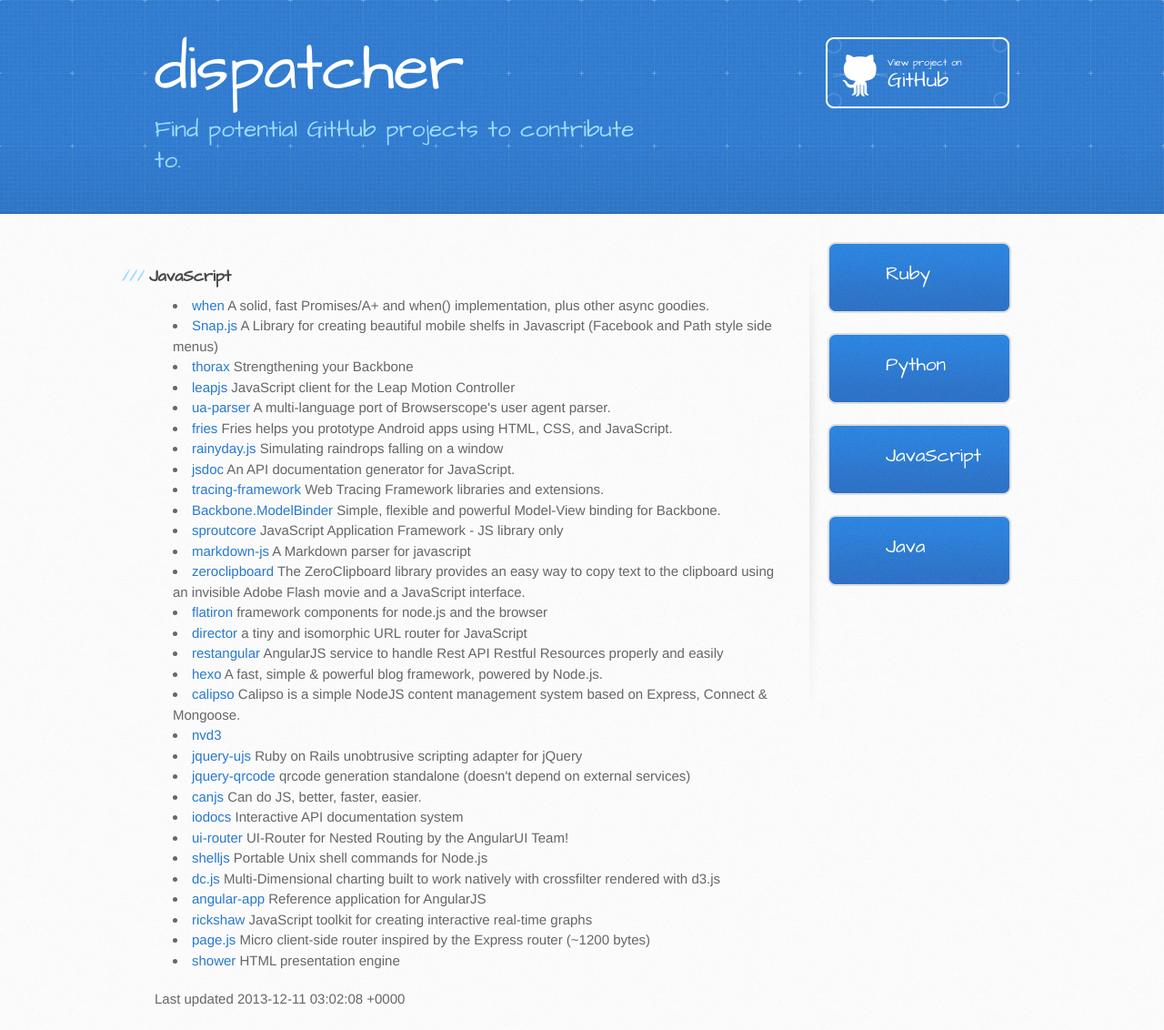
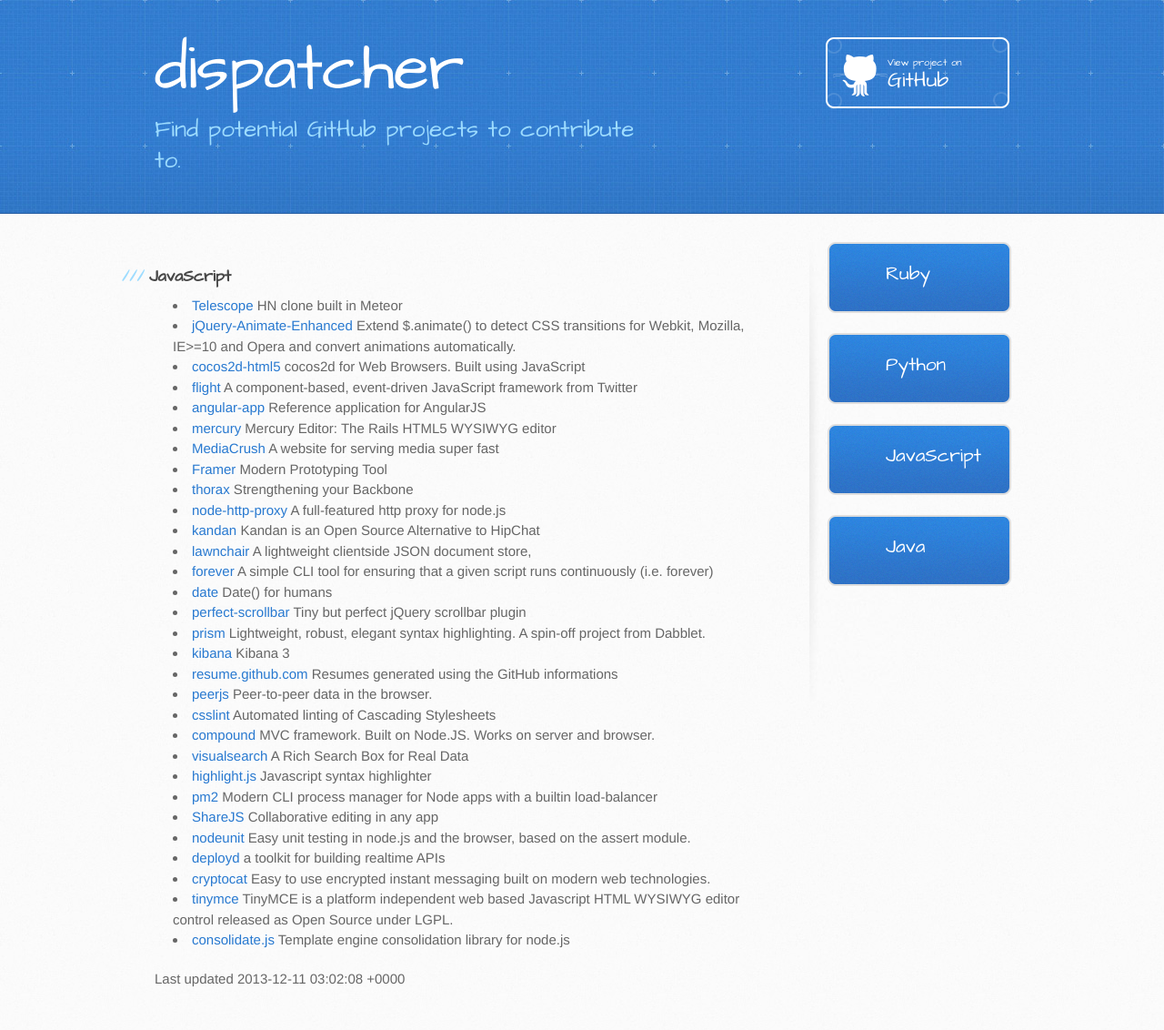
Before and after one commit to gilles-leblanc/dispatcher, a Jekyll site: the page built from site/javascript/index.html, in a window 1280 px wide. Shown: the whole page at 91% size. Built offline with Jekyll 4.4.1, drawn with Linux system fonts in a browser that asks for light colours; after the commit the page ends 1110 px from its top, so only the background shows below that.

Commit message:
Automatic GitHub page update

```diff
--- a/site/_includes/javascript_repos.html
+++ b/site/_includes/javascript_repos.html
@@ -1,30 +1,30 @@
-<li><a href='https://github.com/cujojs/when'>when</a> A solid, fast Promises/A+ and when() implementation, plus other async goodies. </li>
-<li><a href='https://github.com/jakiestfu/Snap.js'>Snap.js</a> A Library for creating beautiful mobile shelfs in Javascript (Facebook and Path style side menus) </li>
+<li><a href='https://github.com/SachaG/Telescope'>Telescope</a> HN clone built in Meteor </li>
+<li><a href='https://github.com/benbarnett/jQuery-Animate-Enhanced'>jQuery-Animate-Enhanced</a> Extend $.animate() to detect CSS transitions for Webkit, Mozilla, IE>=10 and Opera and convert animations automatically. </li>
+<li><a href='https://github.com/cocos2d/cocos2d-html5'>cocos2d-html5</a> cocos2d for Web Browsers. Built using JavaScript </li>
+<li><a href='https://github.com/flightjs/flight'>flight</a> A component-based, event-driven JavaScript framework from Twitter </li>
+<li><a href='https://github.com/angular-app/angular-app'>angular-app</a> Reference application for AngularJS </li>
+<li><a href='https://github.com/jejacks0n/mercury'>mercury</a> Mercury Editor: The Rails HTML5 WYSIWYG editor </li>
+<li><a href='https://github.com/MediaCrush/MediaCrush'>MediaCrush</a> A website for serving media super fast </li>
+<li><a href='https://github.com/koenbok/Framer'>Framer</a> Modern Prototyping Tool </li>
 <li><a href='https://github.com/walmartlabs/thorax'>thorax</a> Strengthening your Backbone </li>
-<li><a href='https://github.com/leapmotion/leapjs'>leapjs</a> JavaScript client for the Leap Motion Controller </li>
-<li><a href='https://github.com/tobie/ua-parser'>ua-parser</a> A multi-language port of Browserscope's user agent parser. </li>
-<li><a href='https://github.com/jaunesarmiento/fries'>fries</a> Fries helps you prototype Android apps using HTML, CSS, and JavaScript. </li>
-<li><a href='https://github.com/maroslaw/rainyday.js'>rainyday.js</a> Simulating raindrops falling on a window </li>
-<li><a href='https://github.com/jsdoc3/jsdoc'>jsdoc</a> An API documentation generator for JavaScript. </li>
-<li><a href='https://github.com/google/tracing-framework'>tracing-framework</a> Web Tracing Framework libraries and extensions. </li>
-<li><a href='https://github.com/theironcook/Backbone.ModelBinder'>Backbone.ModelBinder</a> Simple, flexible and powerful Model-View binding for Backbone. </li>
-<li><a href='https://github.com/sproutcore/sproutcore'>sproutcore</a> JavaScript Application Framework - JS library only </li>
-<li><a href='https://github.com/evilstreak/markdown-js'>markdown-js</a> A Markdown parser for javascript </li>
-<li><a href='https://github.com/zeroclipboard/zeroclipboard'>zeroclipboard</a> The ZeroClipboard library provides an easy way to copy text to the clipboard using an invisible Adobe Flash movie and a JavaScript interface. </li>
-<li><a href='https://github.com/flatiron/flatiron'>flatiron</a> framework components for node.js and the browser </li>
-<li><a href='https://github.com/flatiron/director'>director</a> a tiny and isomorphic URL router for JavaScript </li>
-<li><a href='https://github.com/mgonto/restangular'>restangular</a> AngularJS service to handle Rest API Restful Resources properly and easily </li>
-<li><a href='https://github.com/tommy351/hexo'>hexo</a> A fast, simple & powerful blog framework, powered by Node.js. </li>
-<li><a href='https://github.com/cliftonc/calipso'>calipso</a> Calipso is a simple NodeJS content management system based on Express, Connect & Mongoose. </li>
-<li><a href='https://github.com/novus/nvd3'>nvd3</a>  </li>
-<li><a href='https://github.com/rails/jquery-ujs'>jquery-ujs</a> Ruby on Rails unobtrusive scripting adapter for jQuery </li>
-<li><a href='https://github.com/jeromeetienne/jquery-qrcode'>jquery-qrcode</a> qrcode generation standalone (doesn't depend on external services) </li>
-<li><a href='https://github.com/bitovi/canjs'>canjs</a> Can do JS, better, faster, easier. </li>
-<li><a href='https://github.com/mashery/iodocs'>iodocs</a> Interactive API documentation system </li>
-<li><a href='https://github.com/angular-ui/ui-router'>ui-router</a> UI-Router for Nested Routing by the AngularUI Team! </li>
-<li><a href='https://github.com/arturadib/shelljs'>shelljs</a> Portable Unix shell commands for Node.js </li>
-<li><a href='https://github.com/NickQiZhu/dc.js'>dc.js</a> Multi-Dimensional charting built to work natively with crossfilter rendered with d3.js </li>
-<li><a href='https://github.com/angular-app/angular-app'>angular-app</a> Reference application for AngularJS </li>
-<li><a href='https://github.com/shutterstock/rickshaw'>rickshaw</a>  JavaScript toolkit for creating interactive real-time graphs </li>
-<li><a href='https://github.com/visionmedia/page.js'>page.js</a> Micro client-side router inspired by the Express router (~1200 bytes) </li>
-<li><a href='https://github.com/shower/shower'>shower</a> HTML presentation engine </li>
+<li><a href='https://github.com/nodejitsu/node-http-proxy'>node-http-proxy</a> A full-featured http proxy for node.js </li>
+<li><a href='https://github.com/kandanapp/kandan'>kandan</a> Kandan is an Open Source Alternative to HipChat </li>
+<li><a href='https://github.com/brianleroux/lawnchair'>lawnchair</a> A lightweight clientside JSON document store, </li>
+<li><a href='https://github.com/nodejitsu/forever'>forever</a> A simple CLI tool for ensuring that a given script runs continuously (i.e. forever) </li>
+<li><a href='https://github.com/MatthewMueller/date'>date</a> Date() for humans </li>
+<li><a href='https://github.com/noraesae/perfect-scrollbar'>perfect-scrollbar</a> Tiny but perfect jQuery scrollbar plugin </li>
+<li><a href='https://github.com/LeaVerou/prism'>prism</a> Lightweight, robust, elegant syntax highlighting. A spin-off project from Dabblet.  </li>
+<li><a href='https://github.com/elasticsearch/kibana'>kibana</a> Kibana 3 </li>
+<li><a href='https://github.com/resume/resume.github.com'>resume.github.com</a> Resumes generated using the GitHub informations </li>
+<li><a href='https://github.com/peers/peerjs'>peerjs</a> Peer-to-peer data in the browser. </li>
+<li><a href='https://github.com/stubbornella/csslint'>csslint</a> Automated linting of Cascading Stylesheets </li>
+<li><a href='https://github.com/1602/compound'>compound</a> MVC framework. Built on Node.JS. Works on server and browser. </li>
+<li><a href='https://github.com/documentcloud/visualsearch'>visualsearch</a> A Rich Search Box for Real Data </li>
+<li><a href='https://github.com/isagalaev/highlight.js'>highlight.js</a> Javascript syntax highlighter </li>
+<li><a href='https://github.com/Unitech/pm2'>pm2</a> Modern CLI process manager for Node apps with a builtin load-balancer </li>
+<li><a href='https://github.com/share/ShareJS'>ShareJS</a> Collaborative editing in any app </li>
+<li><a href='https://github.com/caolan/nodeunit'>nodeunit</a> Easy unit testing in node.js and the browser, based on the assert module. </li>
+<li><a href='https://github.com/deployd/deployd'>deployd</a> a toolkit for building realtime APIs </li>
+<li><a href='https://github.com/cryptocat/cryptocat'>cryptocat</a> Easy to use encrypted instant messaging built on modern web technologies. </li>
+<li><a href='https://github.com/tinymce/tinymce'>tinymce</a> TinyMCE is a platform independent web based Javascript HTML WYSIWYG editor control released as Open Source under LGPL. </li>
+<li><a href='https://github.com/visionmedia/consolidate.js'>consolidate.js</a> Template engine consolidation library for node.js </li>
```
Also changed, not shown: site/_includes/java_repos.html (+28 -28 lines), site/_includes/python_repos.html (+27 -27 lines), site/_includes/ruby_repos.html (+27 -27 lines).
